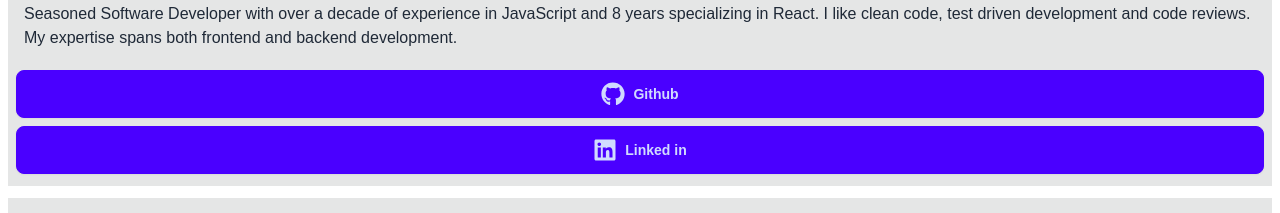
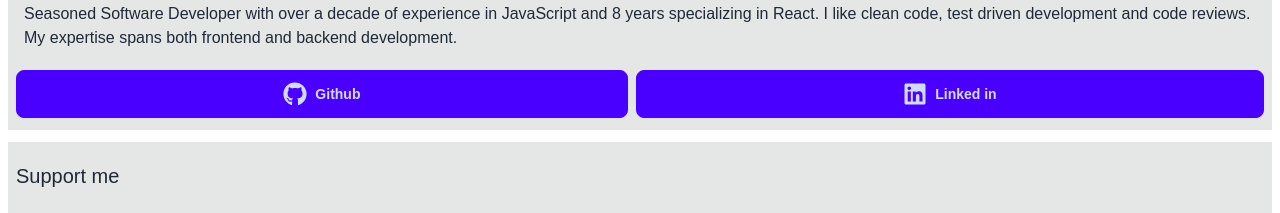
Before and after one commit to lukasbicus/cardchain, a Next.js app: page /about-author in a window 1280 px wide. Shown: the part 386-599 px from the top of the page. Built offline with nearby package versions, Linux system fonts and the light colour scheme.

Commit message:
Update layout.

```diff
--- a/app/about-author/page.tsx
+++ b/app/about-author/page.tsx
@@ -30,9 +30,10 @@ export default function Page() {
             test driven development and code reviews. My expertise spans both
             frontend and backend development.
           </p>
+          <div className="flex flex-col gap-2 w-full md:flex-row">
             <Link
               href="https://github.com/lukasbicus/"
-            className="btn btn-primary w-full"
+              className="btn btn-primary w-full md:w-auto flex-grow"
               target="_blank"
             >
               <FontAwesomeIcon icon={faGithub} className="w-6 h-6" />
@@ -40,12 +41,13 @@ export default function Page() {
             </Link>
             <Link
               href="https://www.linkedin.com/in/lukasbicus/"
-            className="btn btn-primary w-full"
+              className="btn btn-primary w-full md:w-auto flex-grow"
               target="_blank"
             >
               <FontAwesomeIcon icon={faLinkedin} className="w-6 h-6" />
               Linked in
             </Link>
+          </div>
         </div>
         <div className="flex flex-col gap-2 px-2 py-3 w-full bg-base-300">
           <h3 className="pt-2 text-xl">Support me</h3>
```
Lines whose indentation alone changed are shown as unchanged.
